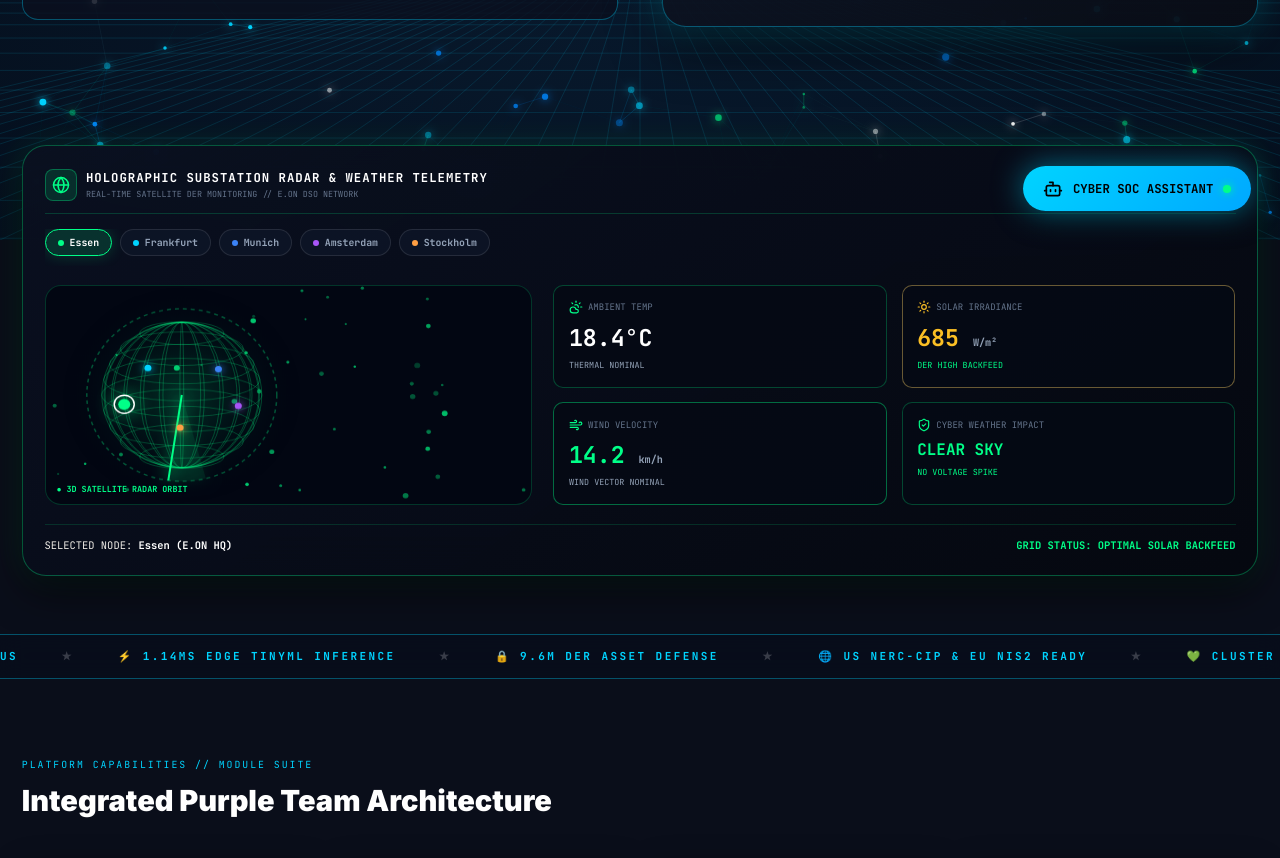
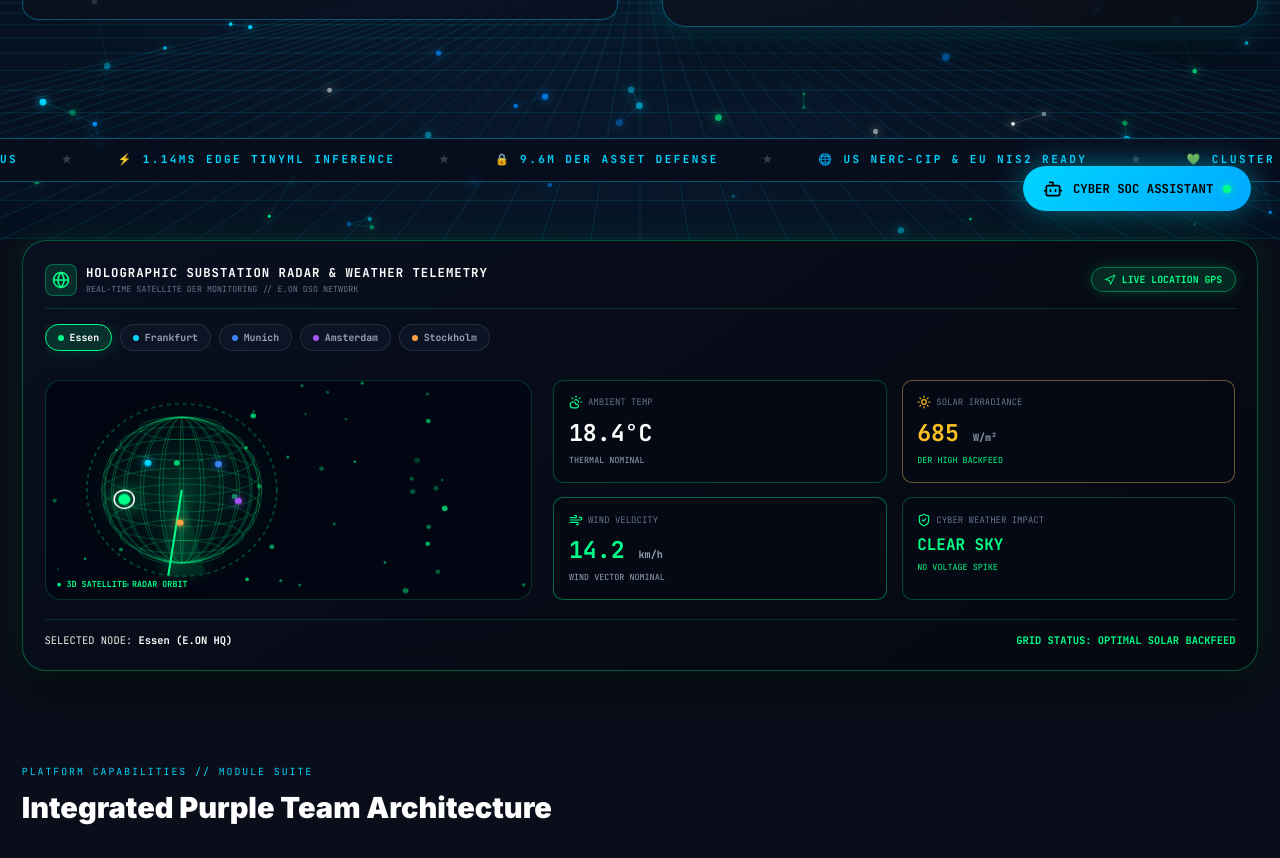
Before and after one commit to Kabirroy12345/E.ON-Project, a React (Vite) app: page / in a window 1280 px wide. Shown: the part 560-1418 px from the top of the page. Built offline with nearby package versions, Linux system fonts and the light colour scheme.

Commit message:
Position Ticker Marquee Bar directly above the 3D Holographic Substation Weather Radar Globe

```diff
--- a/src/pages/Landing.jsx
+++ b/src/pages/Landing.jsx
@@ -676,13 +676,8 @@ export default function Landing() {
 
                 </div>
 
-                {/* LIVE SUBSTATION WEATHER & DER TELEMETRY WIDGET */}
-                <div style={{ marginTop: '4rem', marginBottom: '1rem' }}>
-                    <GridWeatherWidget />
-                </div>
-
                 {/* INFINITE SEAMLESS TICKER MARQUEE (NO STATIC CUTOFFS) */}
-                <div className="ticker-container">
+                <div className="ticker-container" style={{ marginTop: '3.5rem', marginBottom: '4rem' }}>
                     <div className="ticker-wrapper">
                         {/* Duplicate Group 1 */}
                         <div className="ticker-group">
@@ -703,6 +698,11 @@ export default function Landing() {
                             <span>💚 CLUSTER 5 ADOPTION FRAMEWORK</span> <span style={{ color: 'rgba(255,255,255,0.2)' }}>★</span>
                         </div>
                     </div>
+                </div>
+
+                {/* LIVE SUBSTATION WEATHER & DER TELEMETRY WIDGET */}
+                <div style={{ marginBottom: '6rem' }}>
+                    <GridWeatherWidget />
                 </div>
 
                 {/* PLATFORM MODULE SUITE CARDS */}
```
